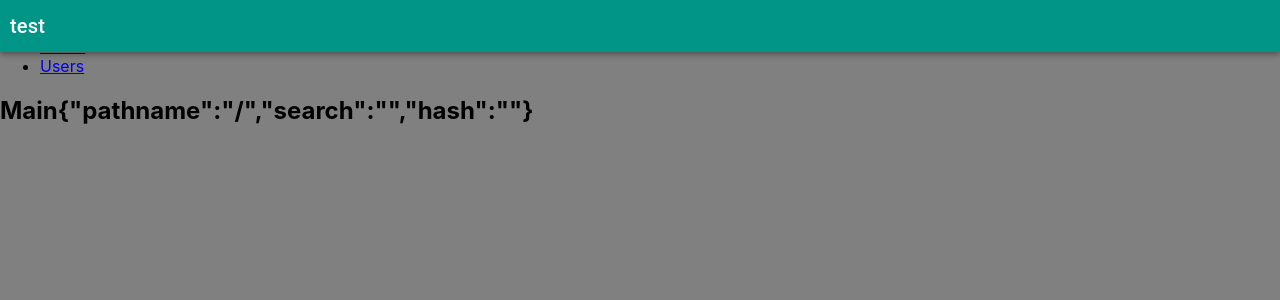
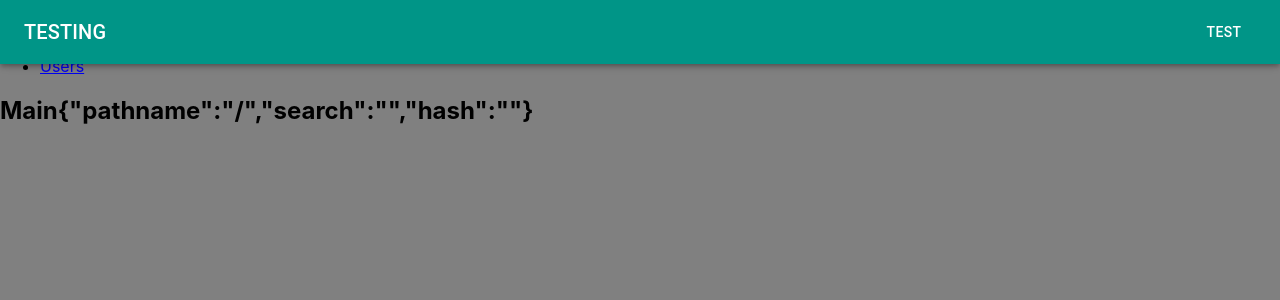
Before and after one commit to mrabyvalex/portfolio, a React app: page / in a window 1280 px wide. Shown: the top 300 px of the page. Built offline with nearby package versions, Linux system fonts and the light colour scheme.

Commit message:
further changes to header

```diff
--- /dev/null
+++ b/src/atoms/Button/index.js
@@ -0,0 +1,3 @@
+import Button from '@material-ui/core/Button';
+
+export default Button;
--- /dev/null
+++ b/src/atoms/ToolBar/index.js
@@ -0,0 +1,3 @@
+import Toolbar from '@material-ui/core/Toolbar';
+
+export default Toolbar;
--- a/src/atoms/index.js
+++ b/src/atoms/index.js
@@ -4,3 +4,5 @@ export { default as PSlide } from './Slide';
 export { default as PuseScrollTrigger } from './UseScrollTrigger';
 export { default as PThemeProvider } from './ThemeProvider';
 export { default as PcreateTheme } from './CreateTheme';
+export { default as PButton } from './Button';
+export { default as PToolbar } from './ToolBar';
--- a/src/components/Header/index.js
+++ b/src/components/Header/index.js
@@ -1,27 +1,32 @@
 import React from 'react';
 import { makeStyles } from '@material-ui/core/styles';
-import { PAppBar, PTypography } from '../../atoms';
+import { PAppBar, PTypography, PButton, PToolbar } from '../../atoms';
 import { HideOnScroll } from '../../compounds';
 
 const useStyles = makeStyles((theme) => ({
   root: {
-    padding: 10
-  },
-  menuButton: {
-    marginRight: theme.spacing(2)
+    padding: 0
   },
   title: {
     flexGrow: 1
   }
 }));
-export default () => {
+export default ({ headerData, history }) => {
   const classes = useStyles();
+  const onMenuClick = (url) => history.push(url);
   return (
     <HideOnScroll direction='down'>
       <PAppBar position='fixed' className={classes.root}>
-        <PTypography variant='h6' className={classes.title}>
-          test
-        </PTypography>
+        <PToolbar>
+          <PTypography variant='h6' className={classes.title}>
+            {headerData.title}
+          </PTypography>
+          {headerData.menu.map((item) => (
+            <PButton color='inherit' onClick={() => onMenuClick(item.value)}>
+              {item.label}
+            </PButton>
+          ))}
+        </PToolbar>
       </PAppBar>
     </HideOnScroll>
   );
--- a/src/hocs/AppLayout/index.js
+++ b/src/hocs/AppLayout/index.js
@@ -4,7 +4,7 @@ import { Header } from '../../components';
 export default (WrappedComponent) => (props) => {
   return (
     <div className='test'>
-      <Header />
+      <Header {...props} />
       <WrappedComponent {...props} />
     </div>
   );
--- /dev/null
+++ b/src/store/initialState.js
@@ -0,0 +1 @@
+export const INTIAL_STORE_STATE = { loading: false, headerData: { title: 'TESTING', menu: [{ value: '/test', label: 'TEST' }] } };
--- a/src/store/reducer.js
+++ b/src/store/reducer.js
@@ -1,6 +1,7 @@
 import { TOGGLE_LOADING_ACTION } from './constants';
+import { INTIAL_STORE_STATE } from './initialState';
 
-export default (state = { loading: false }, action) => {
+export default (state = INTIAL_STORE_STATE, action) => {
   switch (action.type) {
     case TOGGLE_LOADING_ACTION:
       return { ...state, loading: !state.loading };
```
